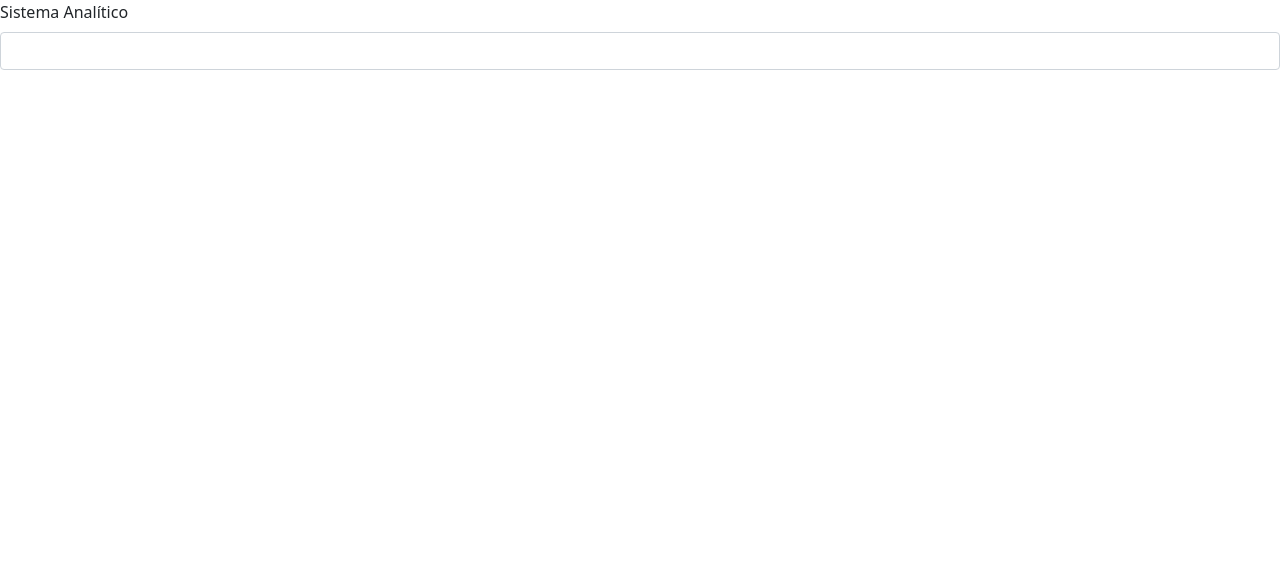
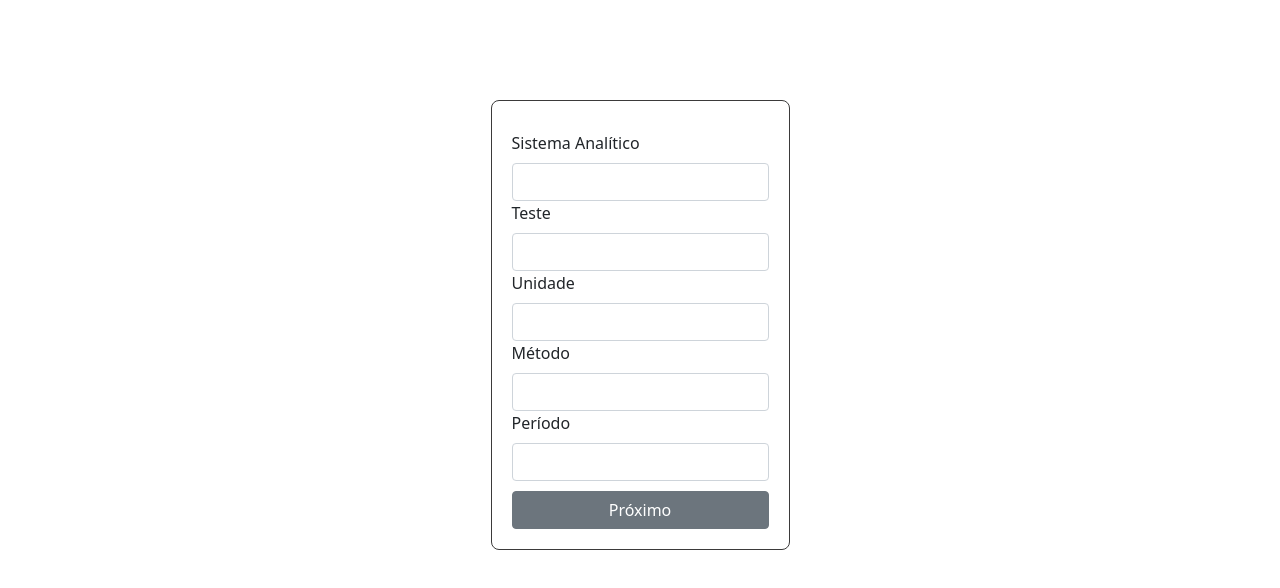
Before and after one commit to adrianomonteiroweb/westgard-system, a React (Create React App) app: page / in a window 1280 px wide. Shown: the top 588 px of the page. Built offline with nearby package versions, Linux system fonts and the light colour scheme.

Commit message:
new: analitic system form and style css

```diff
--- a/src/App.css
+++ b/src/App.css
@@ -1,38 +1,7 @@
 .App {
-  text-align: center;
+  align-items: center;
+  display: flex;
+  justify-content: center;
+  height: 650px;
+  padding: 20px;
 }
-
-.App-logo {
-  height: 40vmin;
-  pointer-events: none;
-}
-
-@media (prefers-reduced-motion: no-preference) {
-  .App-logo {
-    animation: App-logo-spin infinite 20s linear;
-  }
-}
-
-.App-header {
-  background-color: #282c34;
-  min-height: 100vh;
-  display: flex;
-  flex-direction: column;
-  align-items: center;
-  justify-content: center;
-  font-size: calc(10px + 2vmin);
-  color: white;
-}
-
-.App-link {
-  color: #61dafb;
-}
-
-@keyframes App-logo-spin {
-  from {
-    transform: rotate(0deg);
-  }
-  to {
-    transform: rotate(360deg);
-  }
-}
--- a/src/App.js
+++ b/src/App.js
@@ -6,11 +6,13 @@ import './App.css';
 
 function App() {
   return (
+    <div className='App'>
     <Router>
       <Routes>
         <Route path='/' element={[<AnaliticSystemPage />]} />
       </Routes>
     </Router>
+    </div>
   );
 }
 
--- a/src/pages/AnaliticSystemPage/AnaliticSystemPage.js
+++ b/src/pages/AnaliticSystemPage/AnaliticSystemPage.js
@@ -1,12 +1,24 @@
 import Form from 'react-bootstrap/Form';
+import Button from 'react-bootstrap/Button';
+
 import 'bootstrap/dist/css/bootstrap.min.css';
+import './analiticSystemPage.css'
 
 function AnaliticSystemPage() {
     return (
-      <>
+      <div className='analiticSystem-div'>
         <Form.Label htmlFor='analiticSystem'>Sistema Analítico</Form.Label>
         <Form.Control type='text' id='analiticSystem' />
-      </>
+        <Form.Label htmlFor='test'>Teste</Form.Label>
+        <Form.Control type='text' id='test' />
+        <Form.Label htmlFor='unit'>Unidade</Form.Label>
+        <Form.Control type='text' id='unit' />
+        <Form.Label htmlFor='method'>Método</Form.Label>
+        <Form.Control type='text' id='method' />
+        <Form.Label htmlFor='period'>Período</Form.Label>
+        <Form.Control type='text' id='period' />
+        <Button variant="secondary" id='next-button'>Próximo</Button>{' '}
+      </div>
     );
   }
 
--- /dev/null
+++ b/src/pages/AnaliticSystemPage/analiticSystemPage.css
@@ -0,0 +1,14 @@
+.analiticSystem-div {
+    display: flex;
+    flex-direction: column;
+    border: 1px solid #3b3a3a;
+    border-radius: 8px;
+    height: 450px;
+    justify-content: center;
+    padding: 20px;
+}
+
+.analiticSystem-div #next-button {
+    position: relative;
+    top: 10px;
+}
```
